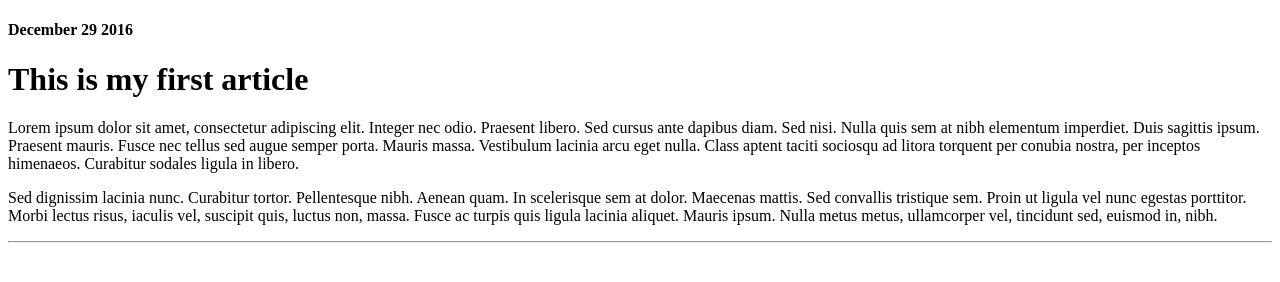
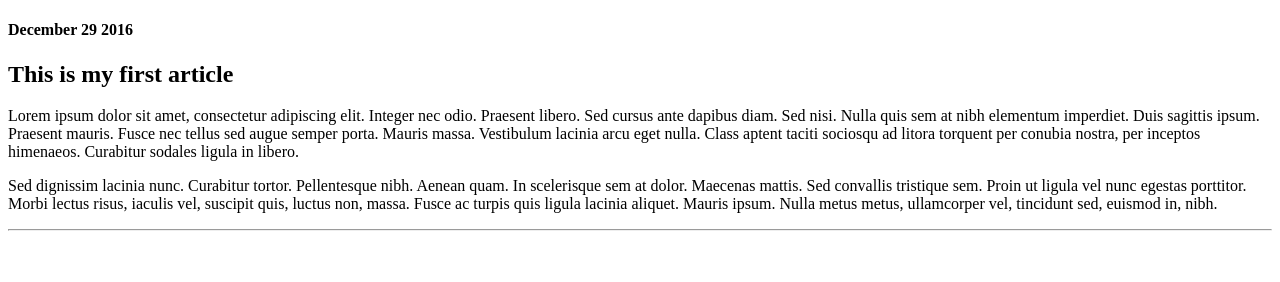
Before and after one commit to yahya09206/cssBlog, a plain HTML site: page index.html in a window 1280 px wide. Drawn offline with Linux system fonts and the light colour scheme; a web font is replaced by a local one.

Commit message:
fixed header size

```diff
--- a/index.html
+++ b/index.html
@@ -11,7 +11,7 @@
 <div class="container">
 	<h4>December 29 2016</h4>
 
-	<h1>This is my first article</h1>
+	<h2>This is my first article</h2>
 
 	<p>Lorem ipsum dolor sit amet, consectetur adipiscing elit. Integer nec odio. Praesent libero. Sed cursus ante dapibus diam. Sed nisi. Nulla quis sem at nibh elementum imperdiet. Duis sagittis ipsum. Praesent mauris. Fusce nec tellus sed augue semper porta. Mauris massa. Vestibulum lacinia arcu eget nulla. Class aptent taciti sociosqu ad litora torquent per conubia nostra, per inceptos himenaeos. Curabitur sodales ligula in libero.</p>
 
```
